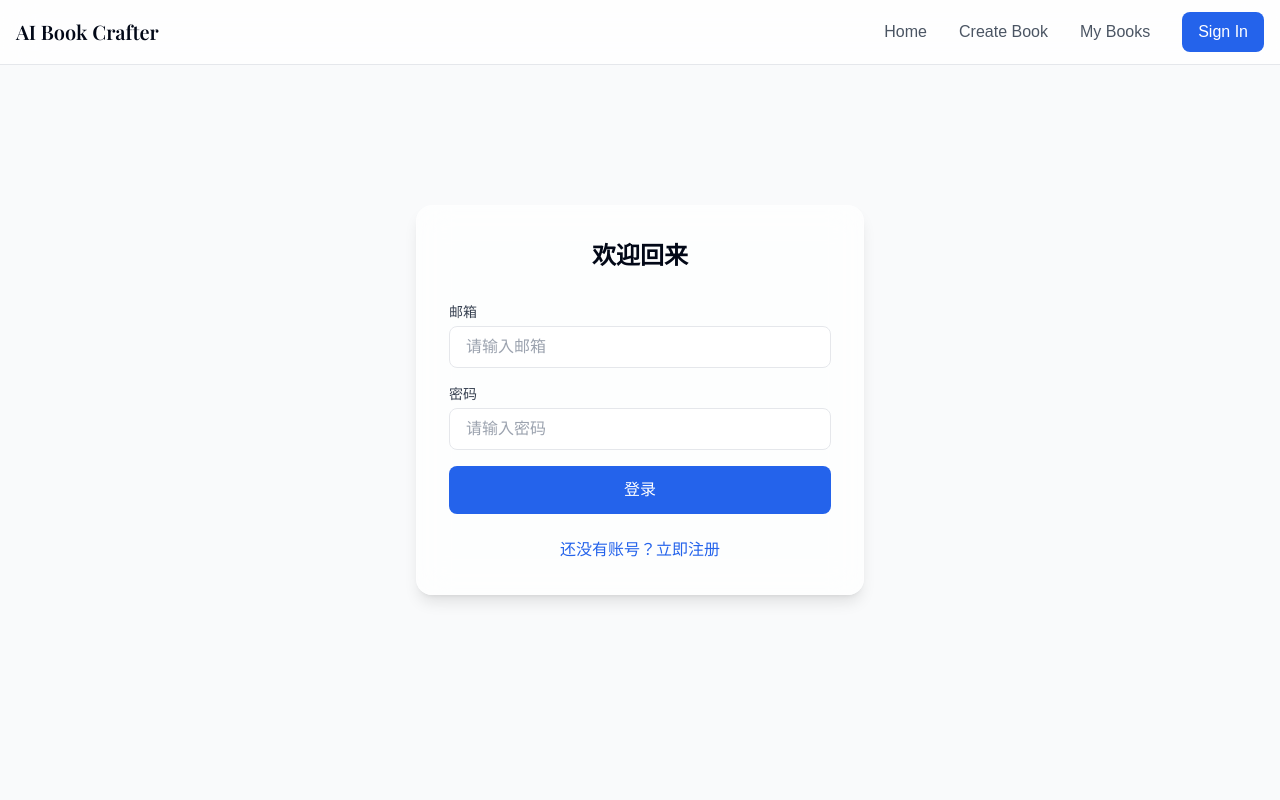
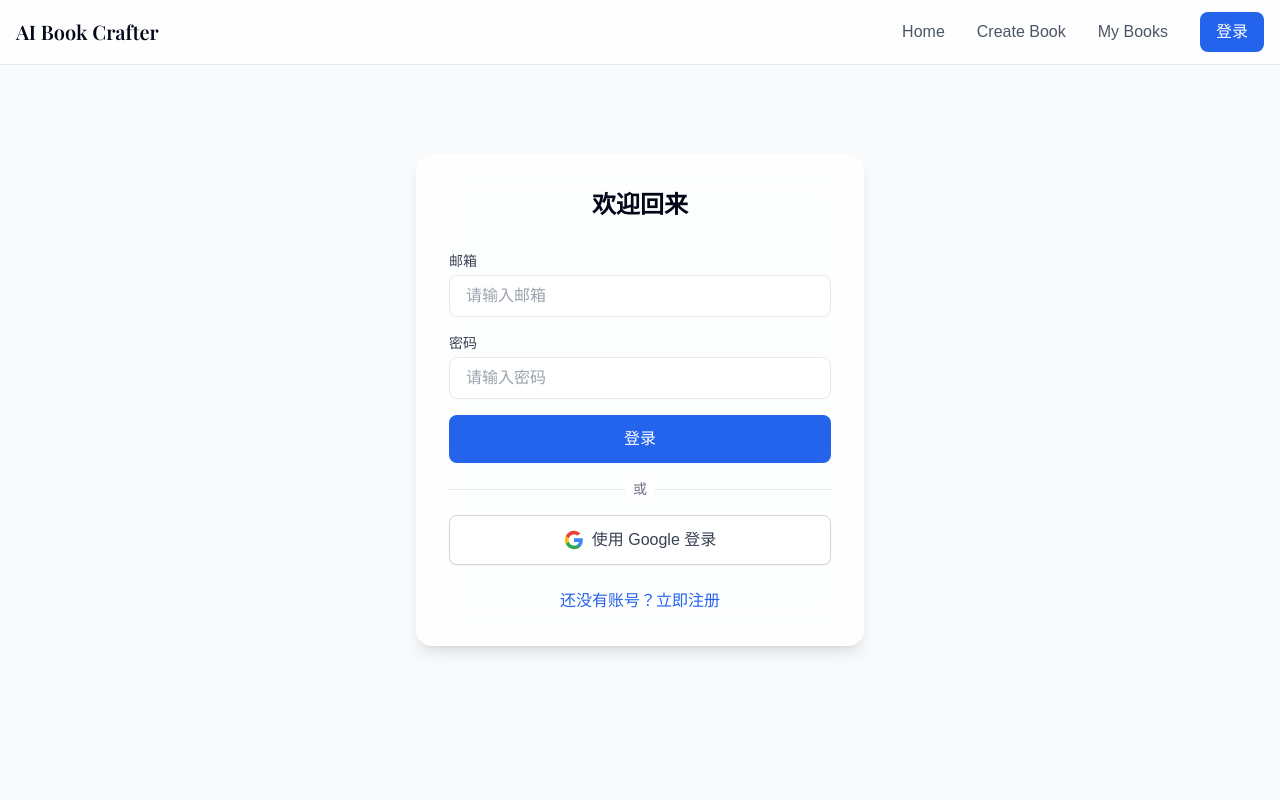
Before and after one commit to KyleZhang07/wishiyo, a React (Vite) app: page /login in a window 1280 px wide. Shown: the top 800 px of the page. Built offline with nearby package versions, Linux system fonts and the light colour scheme.

Commit message:
Add Google login and logout
Added Google login functionality and a logout function to the application.

```diff
--- a/src/components/Header.tsx
+++ b/src/components/Header.tsx
@@ -1,10 +1,41 @@
 
-import { Link } from 'react-router-dom';
+import { Link, useNavigate } from 'react-router-dom';
 import { Menu, X } from 'lucide-react';
-import { useState } from 'react';
+import { useState, useEffect } from 'react';
+import { supabase } from "@/integrations/supabase/client";
+import { toast } from "sonner";
 
 const Header = () => {
   const [isMenuOpen, setIsMenuOpen] = useState(false);
+  const [user, setUser] = useState(null);
+  const navigate = useNavigate();
+
+  useEffect(() => {
+    // Get initial session
+    supabase.auth.getSession().then(({ data: { session } }) => {
+      setUser(session?.user ?? null);
+    });
+
+    // Listen for auth changes
+    const {
+      data: { subscription },
+    } = supabase.auth.onAuthStateChange((_event, session) => {
+      setUser(session?.user ?? null);
+    });
+
+    return () => subscription.unsubscribe();
+  }, []);
+
+  const handleLogout = async () => {
+    try {
+      const { error } = await supabase.auth.signOut();
+      if (error) throw error;
+      navigate('/');
+      toast.success('已成功登出');
+    } catch (error: any) {
+      toast.error(error.message || '登出失败，请重试');
+    }
+  };
 
   return (
     <header className="fixed top-0 left-0 right-0 z-50 bg-white/80 backdrop-blur-lg border-b border-gray-200">
@@ -25,9 +56,18 @@ const Header = () => {
             <Link to="/user-center" className="text-gray-600 hover:text-gray-900 transition-colors">
               My Books
             </Link>
+            {user ? (
+              <button
+                onClick={handleLogout}
+                className="px-4 py-2 rounded-lg bg-gray-100 text-gray-700 hover:bg-gray-200 transition-colors"
+              >
+                登出
+              </button>
+            ) : (
               <Link to="/login" className="px-4 py-2 rounded-lg bg-primary text-white hover:bg-primary/90 transition-colors">
-              Sign In
+                登录
               </Link>
+            )}
           </nav>
 
           {/* Mobile Menu Button */}
@@ -63,13 +103,25 @@ const Header = () => {
             >
               My Books
             </Link>
+            {user ? (
+              <button
+                onClick={() => {
+                  handleLogout();
+                  setIsMenuOpen(false);
+                }}
+                className="block w-full text-left px-4 py-2 text-gray-600 hover:text-gray-900 transition-colors"
+              >
+                登出
+              </button>
+            ) : (
               <Link
                 to="/login"
                 className="block px-4 py-2 text-gray-600 hover:text-gray-900 transition-colors"
                 onClick={() => setIsMenuOpen(false)}
               >
-              Sign In
+                登录
               </Link>
+            )}
           </nav>
         )}
       </div>
--- a/src/pages/Login.tsx
+++ b/src/pages/Login.tsx
@@ -35,6 +35,20 @@ const Login = () => {
       toast.error(error.message || '操作失败，请重试');
     } finally {
       setLoading(false);
+    }
+  };
+
+  const handleGoogleLogin = async () => {
+    try {
+      const { error } = await supabase.auth.signInWithOAuth({
+        provider: 'google',
+        options: {
+          redirectTo: `${window.location.origin}/user-center`
+        }
+      });
+      if (error) throw error;
+    } catch (error: any) {
+      toast.error(error.message || '登录失败，请重试');
     }
   };
 
@@ -85,6 +99,42 @@ const Login = () => {
               </button>
             </form>
 
+            <div className="mt-4">
+              <div className="relative">
+                <div className="absolute inset-0 flex items-center">
+                  <div className="w-full border-t border-gray-200"></div>
+                </div>
+                <div className="relative flex justify-center text-sm">
+                  <span className="px-2 bg-white text-gray-500">或</span>
+                </div>
+              </div>
+
+              <button
+                onClick={handleGoogleLogin}
+                className="mt-4 w-full flex items-center justify-center px-4 py-3 border border-gray-300 rounded-lg shadow-sm bg-white text-gray-700 hover:bg-gray-50 transition-colors"
+              >
+                <svg className="w-5 h-5 mr-2" viewBox="0 0 24 24">
+                  <path
+                    d="M22.56 12.25c0-.78-.07-1.53-.2-2.25H12v4.26h5.92c-.26 1.37-1.04 2.53-2.21 3.31v2.77h3.57c2.08-1.92 3.28-4.74 3.28-8.09z"
+                    fill="#4285F4"
+                  />
+                  <path
+                    d="M12 23c2.97 0 5.46-.98 7.28-2.66l-3.57-2.77c-.98.66-2.23 1.06-3.71 1.06-2.86 0-5.29-1.93-6.16-4.53H2.18v2.84C3.99 20.53 7.7 23 12 23z"
+                    fill="#34A853"
+                  />
+                  <path
+                    d="M5.84 14.09c-.22-.66-.35-1.36-.35-2.09s.13-1.43.35-2.09V7.07H2.18C1.43 8.55 1 10.22 1 12s.43 3.45 1.18 4.93l2.85-2.22.81-.62z"
+                    fill="#FBBC05"
+                  />
+                  <path
+                    d="M12 5.38c1.62 0 3.06.56 4.21 1.64l3.15-3.15C17.45 2.09 14.97 1 12 1 7.7 1 3.99 3.47 2.18 7.07l3.66 2.84c.87-2.6 3.3-4.53 6.16-4.53z"
+                    fill="#EA4335"
+                  />
+                </svg>
+                使用 Google 登录
+              </button>
+            </div>
+
             <div className="mt-6 text-center">
               <button
                 onClick={() => setIsLogin(!isLogin)}
```
Lines whose indentation alone changed are shown as unchanged.
